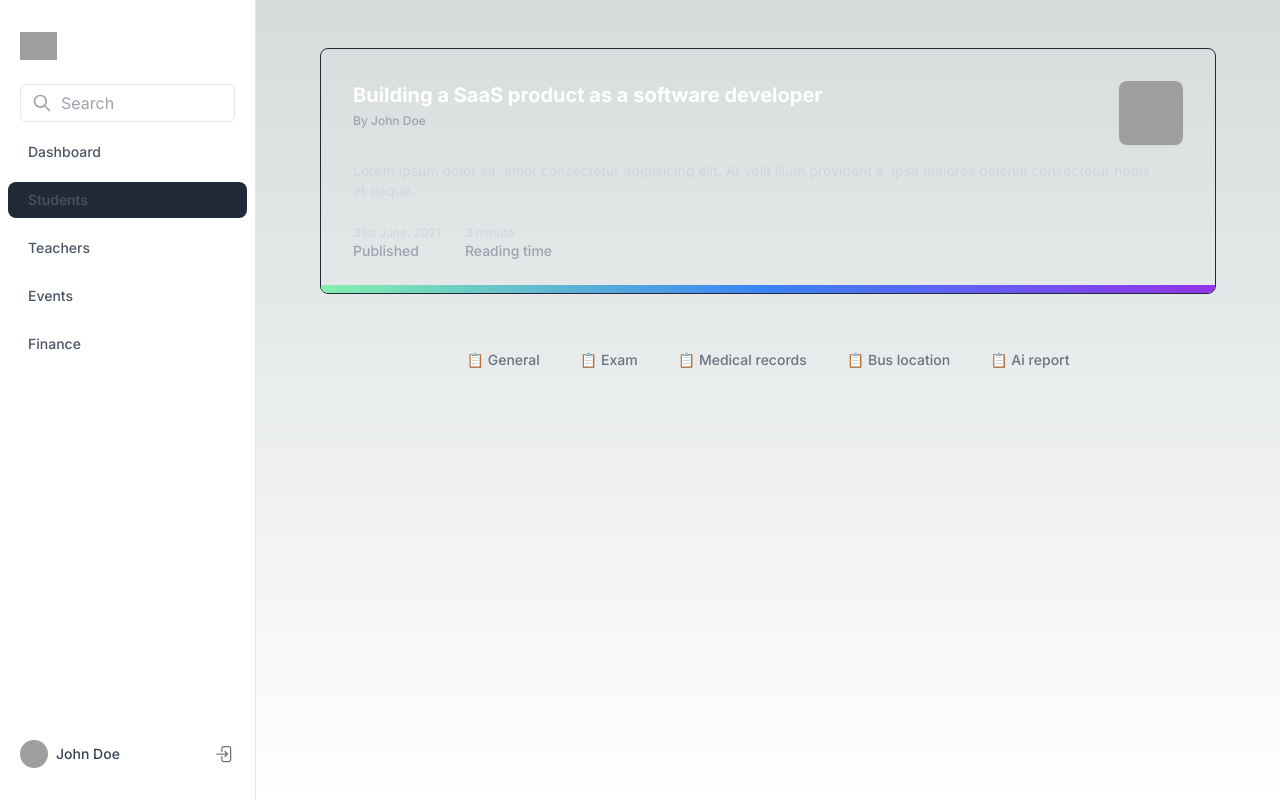
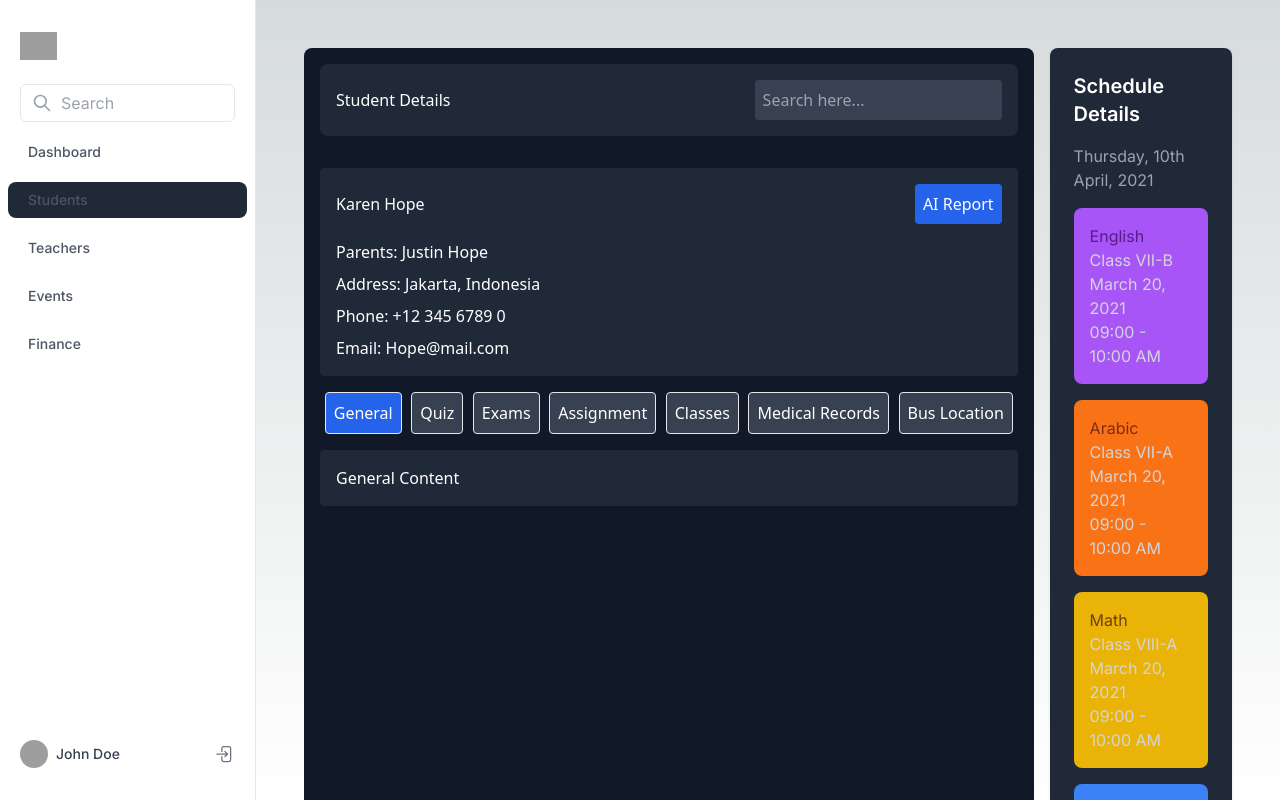
Before and after one commit to programmer-weeb/school-front, a Next.js app: page /students/1 in a window 1280 px wide. Before the commit this address had no page. Built offline with nearby package versions, Linux system fonts and the light colour scheme; grey boxes are pictures that could not be loaded.

Commit message:
Use the new Student Details

```diff
--- a/app/students/[studentId]/page.jsx
+++ b/app/students/[studentId]/page.jsx
@@ -1,5 +1,6 @@
 "use client";
 
+import StudentDetails from '@/app/sdetails/page';
 import { usePathname, useRouter } from 'next/navigation';
 
 export default function Page({ params }) {
@@ -8,13 +9,14 @@ export default function Page({ params }) {
   const studentId = params.studentId;
 
   // Check if the current path matches the pattern and redirect if necessary
-  if (pathname === `/students/${studentId}`) {
-    const redirectPath = `/students/${studentId}/general`;
-    router.push(redirectPath);
-  }
+  // if (pathname === `/students/${studentId}`) {
+  //   const redirectPath = `/students/${studentId}/general`;
+  //   router.push(redirectPath);
+  // }
   return (
     <div>
       {/* Your component content here */}
+			<StudentDetails />
     </div>
   );
 }
```
Also changed, not shown: app/students/[studentId]/old-layout.tsx (renamed from app/students/[studentId]/layout.tsx).
